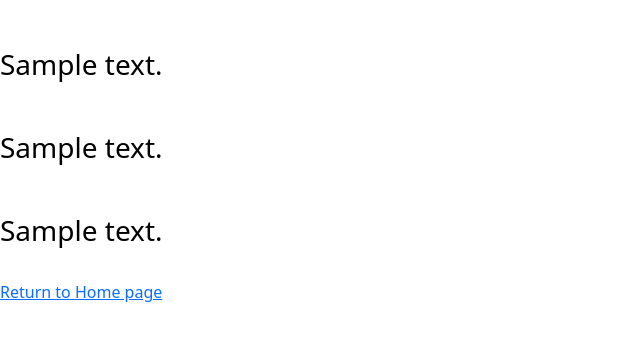
After one commit to mlscvitpune/Used-Car-Price-Predictor, a Flask app: template templates/predict.html in a window 1280 px wide. The commit adds this page. Shown: the top 341 px of the page, without its empty margins (0-640 px from the left). Run offline with Flask 2, Linux system fonts and the light colour scheme; the template is opened without the code that fills it: most values are stand-ins (such as "Sample title", 1, 10 or a date in 2020); parts of the project's set-up code (start-up, migrations or seed data) failed here and were passed over.

Commit message:
added predict page

```diff
--- a/app.py
+++ b/app.py
@@ -37,9 +37,9 @@ def predict():
         output_lr = round(prediction_lr[0], 2)
         output_nn = round(prediction_nn[0][0], 2)
         if output_lr < 0:
-            return render_template('index.html', prediction_texts="Sorry you cannot sell this car")
+            return render_template('predict.html', prediction_texts="Sorry you cannot sell this car")
         else:
-            return render_template('index.html', prediction_text_lr="Linear Regression: You can sell the Car at ₹{} ".format(output_lr), prediction_text_nn="Neural Networks: You can sell the Car at ₹{} ".format(output_nn))
+            return render_template('predict.html', prediction_text_lr="Linear Regression: You can sell the Car at ₹{} ".format(output_lr), prediction_text_nn="Neural Networks: You can sell the Car at ₹{} ".format(output_nn))
     else:
         return render_template('index.html')
 
--- a/templates/index.html
+++ b/templates/index.html
@@ -93,12 +93,6 @@
 
 
         </form>
-
-
-
-        <br><br><h3>{{ prediction_text_lr }}<h3>
-        <br><h3>{{ prediction_text_gbr }}<h3>
-        <br><h3>{{ prediction_text_nn }}<h3>
     </div>
 
 
--- /dev/null
+++ b/templates/predict.html
@@ -0,0 +1,29 @@
+<!DOCTYPE html>
+<html lang="en">
+
+<head>
+    <meta charset="UTF-8">
+    <meta name="viewport" content="width=device-width, initial-scale=1.0">
+    <!-- <link rel="stylesheet" href="style.css"> -->
+    <link href="https://cdn.jsdelivr.net/npm/bootstrap@5.0.2/dist/css/bootstrap.min.css" rel="stylesheet" integrity="sha384-EVSTQN3/azprG1Anm3QDgpJLIm9Nao0Yz1ztcQTwFspd3yD65VohhpuuCOmLASjC" crossorigin="anonymous">
+
+    <title>Document</title>
+</head>
+
+<body>
+
+    <div style="color:rgb(0, 0, 0)">
+        <br><br><h3>{{ prediction_text_lr }}<h3>
+        <br><h3>{{ prediction_text_gbr }}<h3>
+        <br><h3>{{ prediction_text_nn }}<h3>
+    </div>
+
+    <br>
+
+    <a href="/">Return to Home page</a>
+
+
+
+</body>
+
+</html>
```
